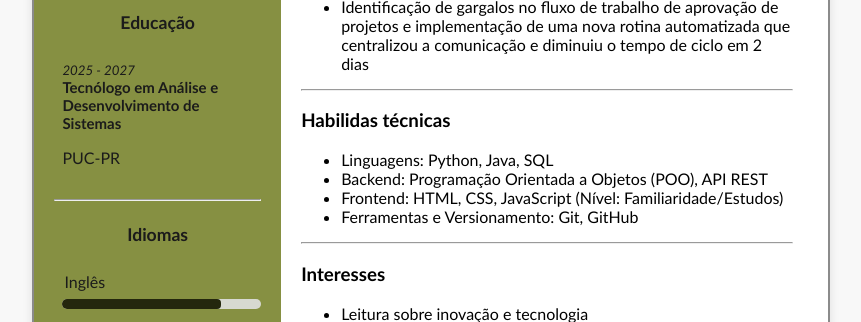
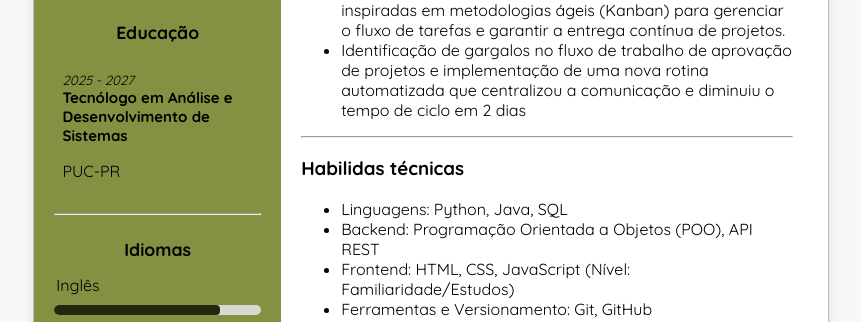
Before and after one commit to lucasschn1/CV-HTML-CSS, a plain HTML site: page index.html in a window 1280 px wide. Shown: the part 615-937 px from the top of the page, without its empty margins (209-1070 px from the left). Drawn offline with Linux system fonts and the light colour scheme.

Commit message:
Alterado fonte e borda de .container

```diff
--- a/index.html
+++ b/index.html
@@ -7,6 +7,9 @@
     <link rel="shortcut icon" href="imagens/text_7901313.png" type="image/x-icon">
     <link rel="stylesheet" href="style.css">
     <link rel="stylesheet" href="https://cdnjs.cloudflare.com/ajax/libs/font-awesome/6.4.0/css/all.min.css">
+    <link rel="preconnect" href="https://fonts.googleapis.com">
+<link rel="preconnect" href="https://fonts.gstatic.com" crossorigin>
+<link href="https://fonts.googleapis.com/css2?family=Quicksand:wght@300..700&display=swap" rel="stylesheet">
 </head>
 <body>
     <div class="container">
--- a/style.css
+++ b/style.css
@@ -17,7 +17,7 @@
     background-color: #869042;
     flex: 0 0 400px;
     max-width: 247px;
-    color: #1b1b1b;
+    color: #000000;
     display: flex;
     flex-direction: column;
     box-sizing: border-box;
@@ -51,7 +51,7 @@ body{
     background-color: rgb(248, 248, 248);
     margin: 0;
     box-sizing: border-box;
-    font-family: "Trebuchet MS", sans-serif;
+    font-family: 'Quicksand', sans-serif;
 }
 
 .container{
@@ -62,7 +62,7 @@ body{
     display: flex;
     box-shadow: 0 4px 10px rgba(0, 0, 0, 0.1);
     background-color: #fff;
-    border: 2px solid #8b8b8b;
+    border: 1px solid #bebebe;
 }
 
 .profile-text h2{
@@ -126,7 +126,7 @@ body{
 
 .idiomas .nome-idioma{
     display: block;
-    margin-bottom: 0px;
+    margin-bottom: 10px;
     margin-left: 2px;
 }
 
@@ -141,11 +141,11 @@ body{
 
 
 .idiomas .lista-idiomas li {
-  margin-bottom: 0px; /* Espaço entre as barras */
+  margin-bottom: 10px; /* Espaço entre as barras */
   flex-direction: column;
   align-items: stretch;
-  gap: 8px;
-  margin-bottom: 25px;
+  padding-top: 0px;
+  padding-left: 0px;
 }
 
 .idiomas .barra-preenchimento {
```
